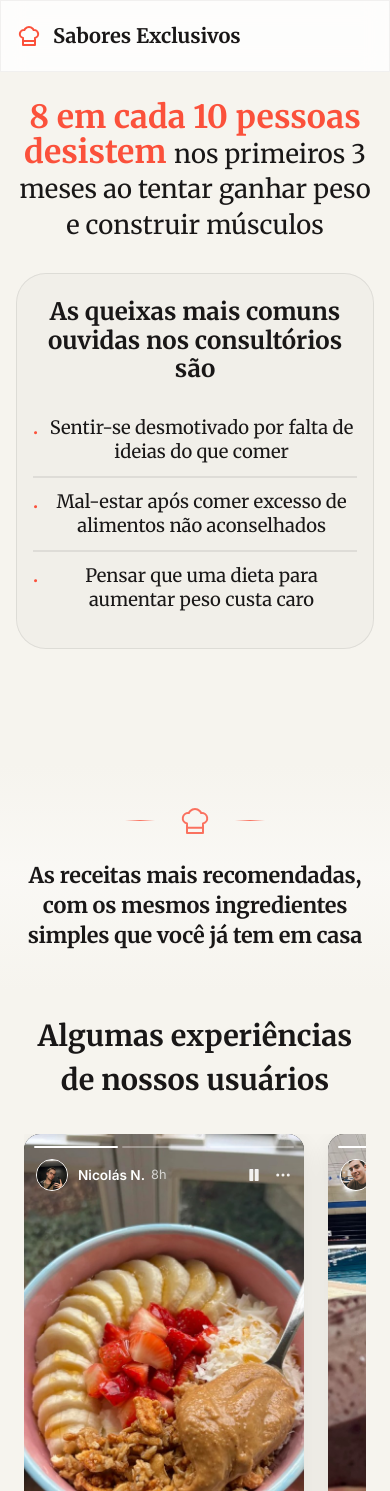
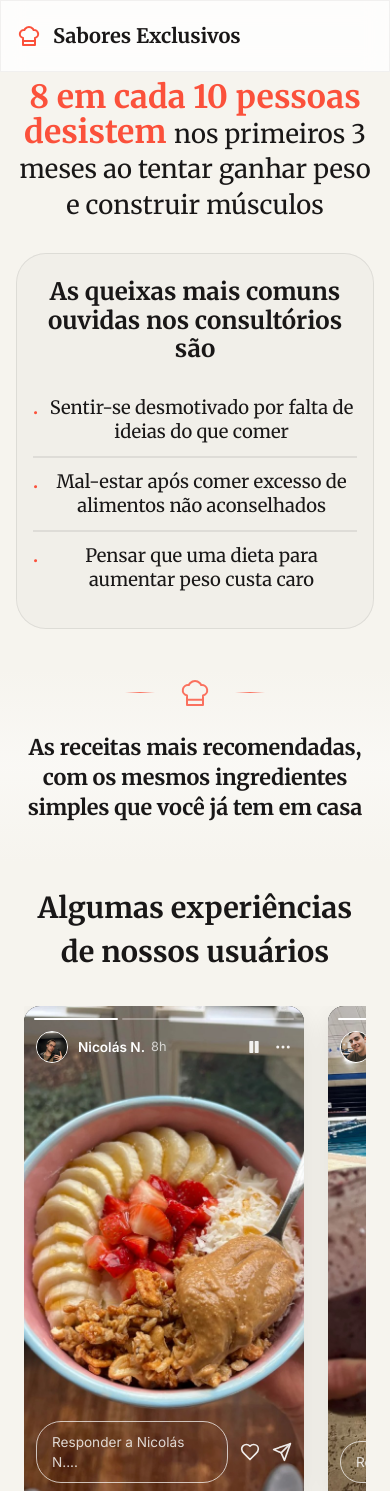
Before and after one commit to YohanSaibb026/LeadingPage, a React (Vite) app: page / in a window 390 px wide. Shown: the top 1491 px of the page. Built offline with nearby package versions, Linux system fonts and the light colour scheme.

Commit message:
style: reduce mobile vertical gaps between hero and punchline

```diff
--- a/src/App.css
+++ b/src/App.css
@@ -1181,8 +1181,8 @@
         display: flex;
         flex-direction: column;
         text-align: center;
-        padding: 100px 1rem 60px;
-        gap: 3rem;
+        padding: 80px 1rem 0rem;
+        gap: 2rem;
     }
 
     .hero-content {
@@ -1341,7 +1341,7 @@
 
 @media (max-width: 768px) {
     .punchline-divider {
-        padding: 2.5rem 1.2rem;
+        padding: 0.5rem 1.2rem 2.5rem;
     }
 
     .punchline-decorator {
```
